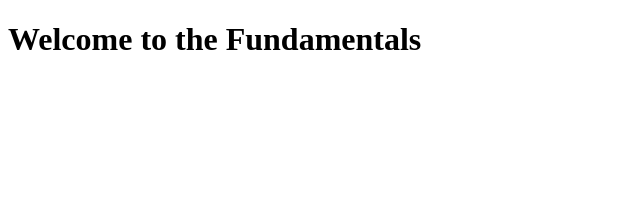
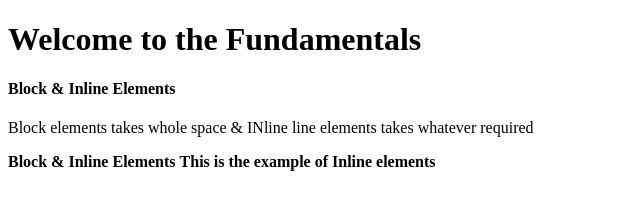
Before and after one commit to Yspr123/Fundamentals-of-Html-Css, a plain HTML site: page index.html in a window 1280 px wide. Shown: the whole page, without its empty margins (0-640 px from the left). Drawn offline with Linux system fonts and the light colour scheme.

Commit message:
Block &Inline Elements

```diff
--- a/index.html
+++ b/index.html
@@ -4,7 +4,13 @@
     <title> HTML &CSS Fundamentals</title>
   </head>
   <body>
+  <!---block element-->
     <h1>Welcome to the Fundamentals</h1>
+    <h4>Block & Inline Elements</h4>
+    <p>Block elements takes whole space & INline line elements takes whatever required</p>
+    <Strong>Block & Inline Elements</Strong>
+    <strong>This is the example of Inline elements</strong>
+
   </body>
 
 
```
